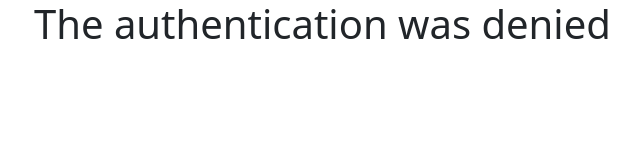
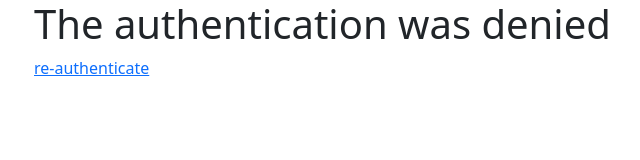
Before and after one commit to ArnaudBuchholz/training-oauth-imgur, a website: page www/denied.html in a window 1280 px wide. Shown: the whole page, without its empty margins (48-688 px from the left). Drawn offline with nearby package versions, Linux system fonts and the light colour scheme.

Commit message:
Add a re-authenticate link

```diff
--- a/www/denied.html
+++ b/www/denied.html
@@ -7,6 +7,7 @@
   <body>
     <main role="main" class="container">
       <h1>The authentication was denied</h1>
+      <a href="index.html">re-authenticate</a>
     </main>
   </body>
 </html>
```
